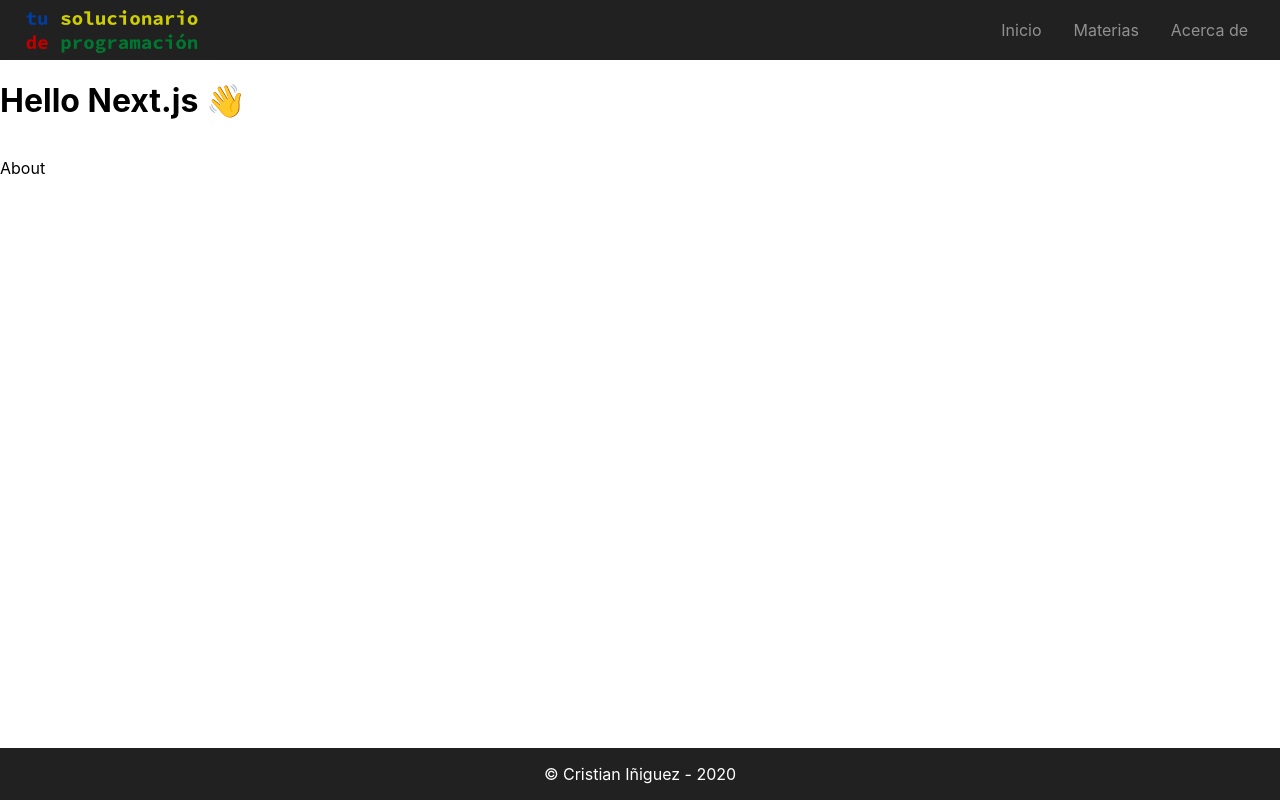
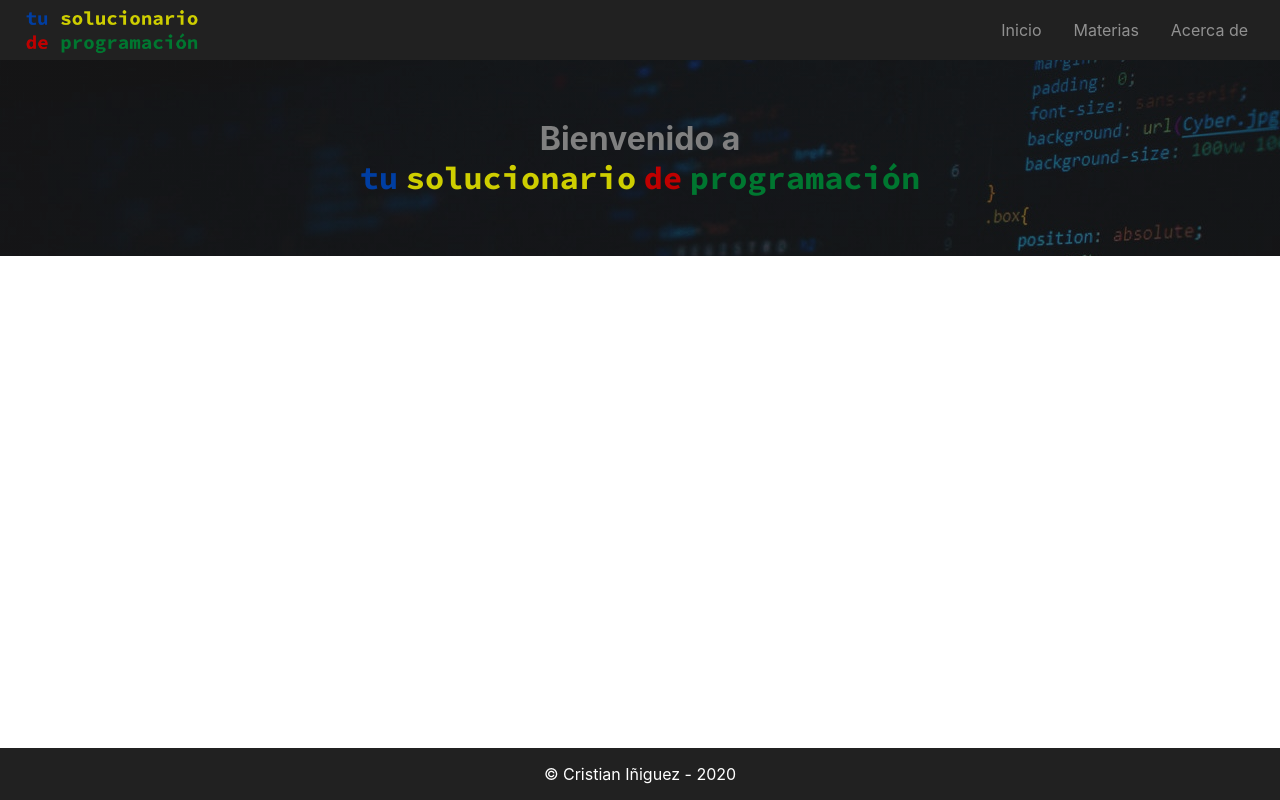
Before and after one commit to cristianiniguez/tu_solucionario_de_programacion, a Next.js app: page / in a window 1280 px wide. Built offline with nearby package versions, Linux system fonts and the light colour scheme.

Commit message:
Hero section re-ceated

```diff
--- /dev/null
+++ b/components/sections/Hero.tsx
@@ -0,0 +1,17 @@
+import { FC } from 'react';
+
+import styles from '@/styles/components/sections/Hero.module.scss';
+
+const Hero: FC = () => {
+  return (
+    <section className={styles.hero}>
+      <h1 className={styles.hero__title}>
+        Bienvenido a <br />
+        <code className='text--blue'>tu</code> <code className='text--yellow'>solucionario</code>{' '}
+        <code className='text--red'>de</code> <code className='text--green'>programación</code>
+      </h1>
+    </section>
+  );
+};
+
+export default Hero;
--- a/pages/index.tsx
+++ b/pages/index.tsx
@@ -1,15 +1,10 @@
-import Link from 'next/link';
-import Layout from '../components/Layout';
+import Layout from '@/components/Layout';
+import Hero from '@/components/sections/Hero';
 
 const Home = () => (
   <Layout>
     <main>
-      <h1>Hello Next.js 👋</h1>
-      <p>
-        <Link href='/about'>
-          <a>About</a>
-        </Link>
-      </p>
+      <Hero />
     </main>
   </Layout>
 );
--- a/styles/_vars.scss
+++ b/styles/_vars.scss
@@ -10,6 +10,9 @@ $yellow: #cece00;
 $red: #bf0000;
 $green: #007730;
 
+/* shadows */
+$shadow50: rgba($black, 0.5);
+
 /* fonts */
 $font-primary: -apple-system, BlinkMacSystemFont, 'Segoe UI', 'Roboto', 'Oxygen', 'Ubuntu',
   'Cantarell', 'Fira Sans', 'Droid Sans', 'Helvetica Neue', sans-serif;
--- a/styles/components/Navbar.module.scss
+++ b/styles/components/Navbar.module.scss
@@ -18,7 +18,7 @@
     border: 1px solid $white;
     border-top: none;
     border-radius: 0 0 1em 1em;
-    background-color: rgba(0, 0, 0, 0.5);
+    background-color: $shadow50;
     overflow: hidden;
   }
 
--- /dev/null
+++ b/styles/components/sections/Hero.module.scss
@@ -0,0 +1,17 @@
+@import '../../globals';
+
+.hero {
+  --hero-shadow: rgba($black, 0.5);
+  background: linear-gradient($shadow50, $shadow50), url('/img/hero.jpg');
+  color: $gray;
+  text-align: center;
+  padding: 32px;
+  display: flex;
+  flex-direction: column;
+  justify-content: center;
+  align-items: center;
+
+  &__title {
+    font-size: 2em;
+  }
+}
```
